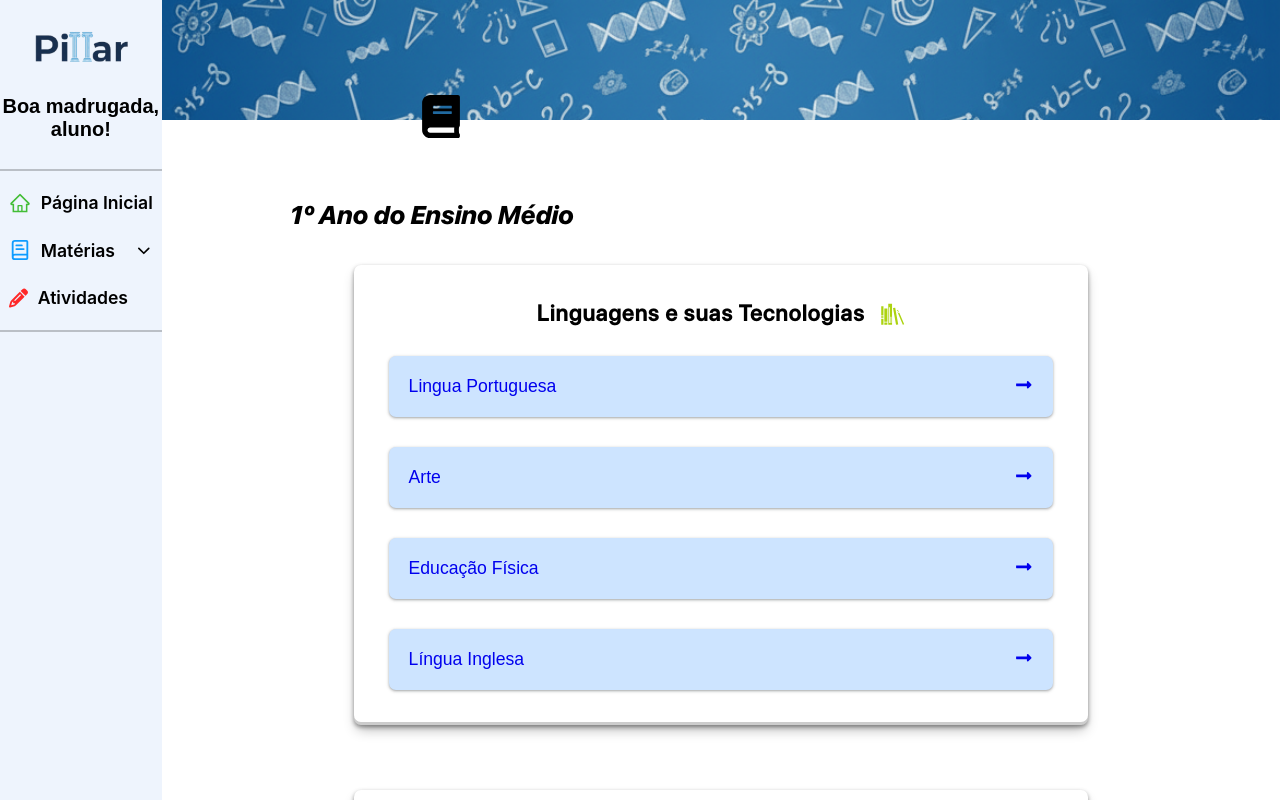
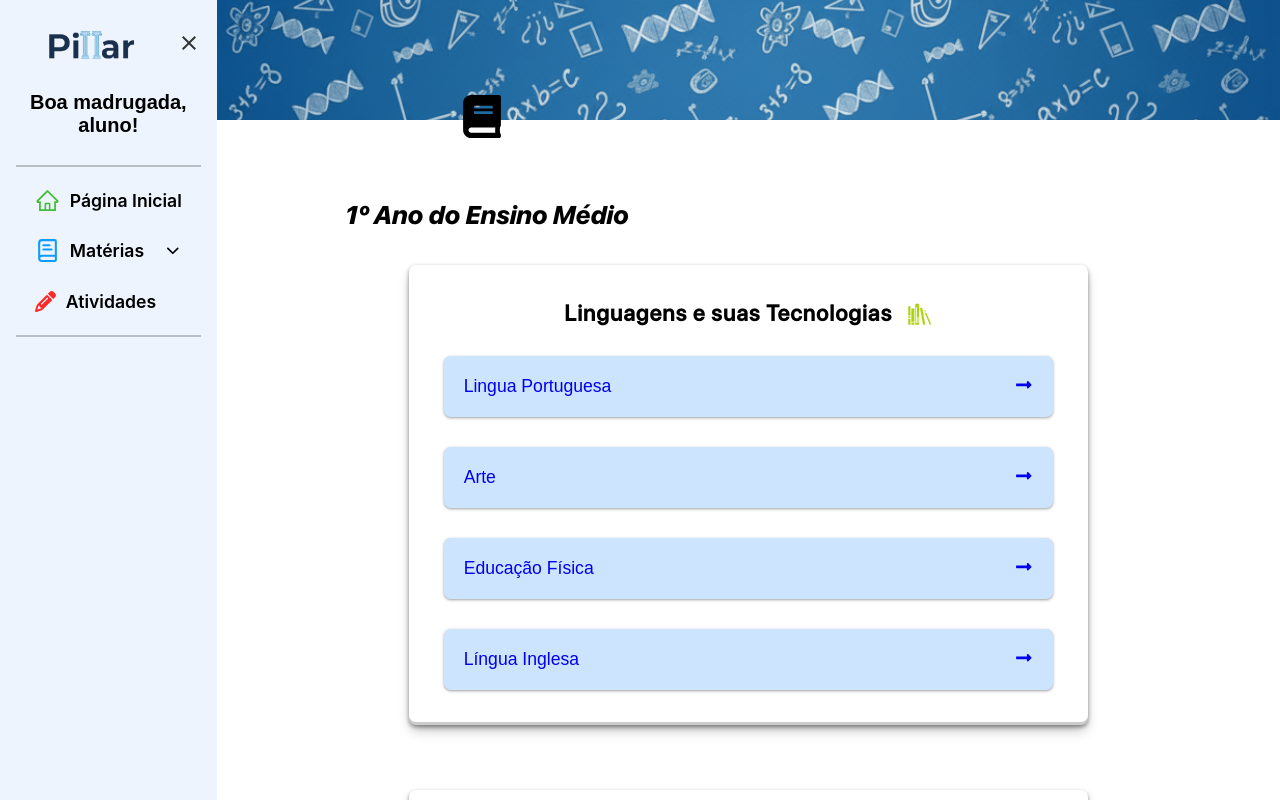
Before and after one commit to flavingimenes/TrabalhoUnivagPillar, a React (Vite) app: page /primeiroAno in a window 1280 px wide. Shown: the top 800 px of the page. Built offline with nearby package versions, Linux system fonts and the light colour scheme; the HTML template or start-up script is replaced by a standard one.

Commit message:
sidebar update test
we add the option in the sidebar to close and open it

```diff
--- a/src/components/SideBar.css
+++ b/src/components/SideBar.css
@@ -1,6 +1,7 @@
 @font-face {
   font-family: "SfProDisplayHeavyItalic";
-    src: url("../assets/sf-pro-display/SFPRODISPLAYHEAVYITALIC.OTF") format("truetype");
+  src: url("../assets/sf-pro-display/SFPRODISPLAYHEAVYITALIC.OTF")
+    format("truetype");
 }
 
 @font-face {
@@ -10,40 +11,58 @@
 
 .sidebar {
   margin: 0;
-    padding: 0;
+  padding: 0 1rem;
   display: flex;
-    width: 161.6px;
+  width: auto;
   min-height: 100svh;
   flex-direction: column;
   align-items: center;
   background-color: #72a5ea1f;
+  transition: width 0.3s ease;
+  box-sizing: border-box;
 }
 
-.main-nav{
+/* --- ESTILOS PARA O HEADER DA SIDEBAR E BOTÃO TOGGLE --- */
+.sidebar-header {
+  display: flex;
+  justify-content: space-between;
+  align-items: center;
+  width: 100%;
+  margin-top: 20px;
+}
+
+.toggle-btn {
+  background: none;
+  border: none;
+  cursor: pointer;
+  font-size: 24px;
+  color: #333;
+}
+/* ----------------------------------------------------------------- */
+
+.main-nav {
   display: grid;
 }
 
 .logo-sidebar {
-    width: 180px;
-    margin-top: 20px;
+  width: 150px;
+  height: auto;
 }
 
-.h2-header-sidebar{
+.h2-header-sidebar {
   font-size: 20px;
   margin-top: 20px;
   margin-bottom: 20px;
-    max-width: 200px;
+  min-width: 175px;
   text-align: center;
 }
 .line {
   border: 0.01em solid #00000038;
-    margin-left: auto;
-    margin-right: auto;
-    padding: 0px 80px;
+  width: 100%; /* Ocupa a largura da sidebar */
+  padding: 0;
   margin-top: 8px;
   margin-bottom: 8px;
 }
-
 
 .sidebar-link {
   color: black;
@@ -54,16 +73,22 @@
   transition: all 0.3s ease-in-out;
   display: flex;
   align-items: center;
-    min-width: 0;
+  width: 100%;
 }
 
-.link-text{
+.link-text {
   text-decoration: none;
   font-size: 1.1rem;
-    font-family: ui-sans-serif, -apple-system, BlinkMacSystemFont, 'Segoe UI', Roboto, Oxygen, Ubuntu, Cantarell, 'Open Sans', 'Helvetica Neue', sans-serif;
+  font-family: ui-sans-serif, -apple-system, BlinkMacSystemFont, "Segoe UI",
+    Roboto, Oxygen, Ubuntu, Cantarell, "Open Sans", "Helvetica Neue", sans-serif;
   min-width: 0;
   font-weight: 600;
+  /* Transição para suavizar o aparecimento/desaparecimento */
+  transition: opacity 0.2s ease;
+  white-space: nowrap;
+  opacity: 1;
 }
+
 
 .link-text-year{
     font-family: "SfProDisplayMedium", sans-serif, system-ui, -apple-system, BlinkMacSystemFont, 'Segoe UI', Roboto, Oxygen, Ubuntu, Cantarell, 'Open Sans', 'Helvetica Neue', sans-serif;
@@ -92,9 +117,9 @@
 
 .icon-sidebar {
   margin-right: 10px;
-    font-size: 22px;
+  font-size: 25px;
+  flex-shrink: 0; /* Impede que o ícone encolha */
 }
-
 
 .sidebar-button {
   background: transparent;
@@ -104,7 +129,6 @@
   display: flex;
   align-items: center;
 }
-
 
 .submenu {
   max-height: 0;
@@ -119,15 +143,14 @@
   max-height: 300px;
 }
 
-.submenu.open > a.active{
+.submenu.open > a.active {
   color: #0f9cff;
 }
-
 
 .submenu-link {
   color: #111;
   text-decoration: none;
-    padding: .5rem 0;
+  padding: 0.5rem 0;
   font-size: 1rem;
   min-width: 0;
 }
@@ -140,22 +163,75 @@
   font-weight: 700;
 }
 
-.book-sidebar-year{
+.book-sidebar-year {
   display: none;
 }
 
 .chevron {
   margin-left: auto;
-    transition: transform 200ms ease;
+  transition: transform 200ms ease, opacity 0.2s ease;
   flex-shrink: 0;
+  opacity: 1;
 }
 
 .chevron.rotate {
   transform: rotate(180deg);
 }
 
-#pencil-icon{
-    width: 19px;
+#pencil-icon {
+  width: 21px;
+}
+
+/* --- ESTILOS PARA A SIDEBAR RECOLHIDA --- */
+.sidebar.collapsed {
+  width: 80px;
+  padding: 0 0.5rem;
+}
+
+.sidebar.collapsed .sidebar-header {
+  justify-content: center;
+}
+
+
+.sidebar.collapsed .link-text,
+.sidebar.collapsed .link-text-year,
+.sidebar.collapsed .chevron {
+  opacity: 0;
+  width: 0;
+  overflow: hidden;
+  display: none;
+}
+
+
+.sidebar.collapsed .sidebar-link {
+  justify-content: center;
+}
+
+
+.sidebar.collapsed .icon-sidebar {
+  margin-right: 0;
+}
+
+
+.sidebar.collapsed .logout-bottom {
+  justify-content: center;
+}
+
+
+.sidebar.collapsed .submenu {
+  padding-left: 0;
+  align-items: center;
+  text-align: center;
+}
+
+.sidebar.collapsed .submenu-link {
+    justify-content: center;
+}
+
+.sidebar.collapsed .submenu-link .book-sidebar-year {
+    display: block; /* Faz a imagem aparecer */
+    width: 40px;    /* Define um tamanho adequado */
+    margin: 0;      /* Remove margens que possam atrapalhar a centralização */
 }
 
 
@@ -174,8 +250,16 @@
         width: auto;
     }
 
+    .sidebar-header{
+        display: none;
+    }
+
+    .sidebar.collapsed{
+        width: auto;
+    }
+
     .main-nav{
-        padding-left: 15px;
+        padding-left: 10px;
         padding-right: 5px;
     }
 
--- a/src/components/SideBar.jsx
+++ b/src/components/SideBar.jsx
@@ -1,9 +1,10 @@
-import React, { useState } from "react";
+import React from "react";
+import { useEffect, useState } from "react"; // 1. Importar o useEffect
 import "./SideBar.css";
 import logoPillar from "../assets/PillarLogo-removebg.png";
-import LivroPrimeiroAno from "../assets/ImgsLivros/LivroPrimeiroAno.png"
-import LivroSegundoAno from "../assets/ImgsLivros/LivroSegundoAno.png"
-import LivroTerceiroAno from "../assets/ImgsLivros/LivroTerceiroAno.png"
+import LivroPrimeiroAno from "../assets/ImgsLivros/LivroPrimeiroAno.png";
+import LivroSegundoAno from "../assets/ImgsLivros/LivroSegundoAno.png";
+import LivroTerceiroAno from "../assets/ImgsLivros/LivroTerceiroAno.png";
 
 import { Link, NavLink } from "react-router-dom";
 import { IoChevronDown } from "react-icons/io5";
@@ -12,28 +13,56 @@ import { LuBookText } from "react-icons/lu";
 import { BiLogOut } from "react-icons/bi";
 import { FaPencil } from "react-icons/fa6";
 import { DayHour } from "../utils/DayHour";
+import { FiMenu } from "react-icons/fi";
+import { IoMdClose } from "react-icons/io";
 
 const SideBar = () => {
   const [openMaterias, setOpenMaterias] = useState(false);
+
+  // LER O ESTADO INICIAL DO LOCALSTORAGE
+  // O estado inicial agora é o valor salvo em 'sidebarCollapsed' no localStorage.
+  // Se não houver nada salvo (primeira visita), o valor padrão será 'false'.
+  const [isCollapsed, setIsCollapsed] = useState(
+    localStorage.getItem("sidebarCollapsed") === "true"
+  );
+
   const saudacao = DayHour();
+
+  // SALVAR O ESTADO NO LOCALSTORAGE QUANDO ELE MUDAR
+  // useEffect será executado toda vez que o estado 'isCollapsed' for alterado.
+  useEffect(() => {
+    localStorage.setItem("sidebarCollapsed", isCollapsed);
+  }, [isCollapsed]); // O array de dependências garante que o efeito só rode quando 'isCollapsed' mudar
+
+  const toggleSidebar = () => {
+    setIsCollapsed(!isCollapsed);
+  };
 
   return (
     <>
-      <aside className="sidebar">
-        <img src={logoPillar} alt="logo pillar" className="logo-sidebar" />
-        <h2 className="h2-header-sidebar">
-          {saudacao}, aluno!
-        </h2>
-        <hr className="line" id="responsiveness"/>
+      <aside className={`sidebar ${isCollapsed ? "collapsed" : ""}`}>
+        <div className="sidebar-header">
+          {!isCollapsed && (
+            <img src={logoPillar} alt="logo pillar" className="logo-sidebar" />
+          )}
+          <button onClick={toggleSidebar} className="toggle-btn">
+            {isCollapsed ? <FiMenu /> : <IoMdClose />}
+          </button>
+        </div>
+
+        {!isCollapsed && (
+            <h2 className="h2-header-sidebar">{saudacao}, aluno!</h2>
+        )}
+
+        <hr className="line" id="responsiveness" />
 
         <nav className="main-nav">
-          <NavLink to="/home" className="sidebar-link"
-          id="padding-top-icon">
-            <AiOutlineHome  className="icon-sidebar" style={{color: '#42bd36'}}/>
+          {/* O restante do seu código JSX continua exatamente igual */}
+          <NavLink to="/home" className="sidebar-link" id="padding-top-icon">
+            <AiOutlineHome className="icon-sidebar" style={{ color: "#42bd36" }} />
             <span className="link-text">Página Inicial</span>
           </NavLink>
 
-          {/* Botão que abre/fecha o submenu */}
           <button
             type="button"
             className="sidebar-link sidebar-button"
@@ -41,7 +70,7 @@ const SideBar = () => {
             aria-controls="submenu-materias"
             onClick={() => setOpenMaterias((v) => !v)}
           >
-            <LuBookText className="icon-sidebar" style={{color: '#0f9cff'}} />
+            <LuBookText className="icon-sidebar" style={{ color: "#0f9cff" }} />
             <span className="link-text">Matérias</span>
             <IoChevronDown
               className={`chevron ${openMaterias ? "rotate" : ""}`}
@@ -49,46 +78,51 @@ const SideBar = () => {
             />
           </button>
 
-          {/* Submenu colapsável */}
           <div
             id="submenu-materias"
             className={`submenu ${openMaterias ? "open" : ""}`}
             role="region"
             aria-label="Lista de matérias"
           >
-            <NavLink
-              to="/primeiroAno"
-              className="submenu-link"
-            >
-              <img src={LivroPrimeiroAno} alt="livroAno" className="book-sidebar-year" />
+            <NavLink to="/primeiroAno" className="submenu-link">
+              <img
+                src={LivroPrimeiroAno}
+                alt="livroAno"
+                className="book-sidebar-year"
+              />
               <span className="link-text-year">1° Ano</span>
             </NavLink>
-            <NavLink
-              to="/segundoAno"
-              className="submenu-link"
-            >
-              <img src={LivroSegundoAno} alt="livroAno" className="book-sidebar-year" />
+            <NavLink to="/segundoAno" className="submenu-link">
+              <img
+                src={LivroSegundoAno}
+                alt="livroAno"
+                className="book-sidebar-year"
+              />
               <span className="link-text-year">2° Ano</span>
             </NavLink>
-            <NavLink
-              to="/terceiroAno"
-              className="submenu-link"
-            >
-              <img src={LivroTerceiroAno} alt="livroAno" className="book-sidebar-year" />
+            <NavLink to="/terceiroAno" className="submenu-link">
+              <img
+                src={LivroTerceiroAno}
+                alt="livroAno"
+                className="book-sidebar-year"
+              />
               <span className="link-text-year">3° Ano</span>
             </NavLink>
           </div>
-          <NavLink to="/atividades"
-          className="sidebar-link">
-            <FaPencil className="icon-sidebar" style={{color: '#ff2828'}}
-            id="pencil-icon"/> <span className="link-text"
-            >Atividades </span>
+          <NavLink to="/atividades" className="sidebar-link">
+            <FaPencil
+              className="icon-sidebar"
+              style={{ color: "#ff2828" }}
+              id="pencil-icon"
+            />{" "}
+            <span className="link-text">Atividades </span>
           </NavLink>
         </nav>
         <hr className="line" />
         <hr className="line" style={{ marginTop: "auto" }} />
         <Link to="/" className="logout-bottom">
-          <BiLogOut /><span className="link-text">Sair</span>
+          <BiLogOut />
+          <span className="link-text">Sair</span>
         </Link>
       </aside>
     </>
```
Lines whose indentation alone changed are shown as unchanged.
